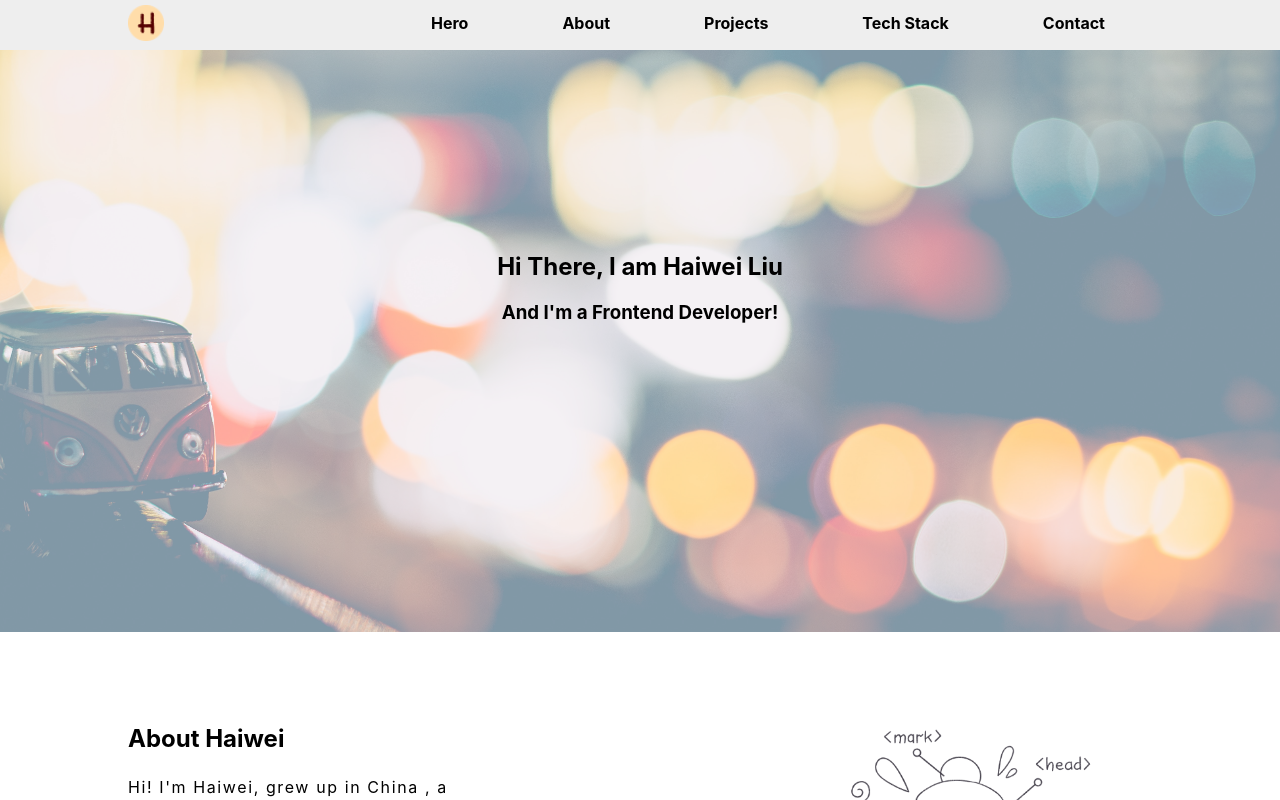
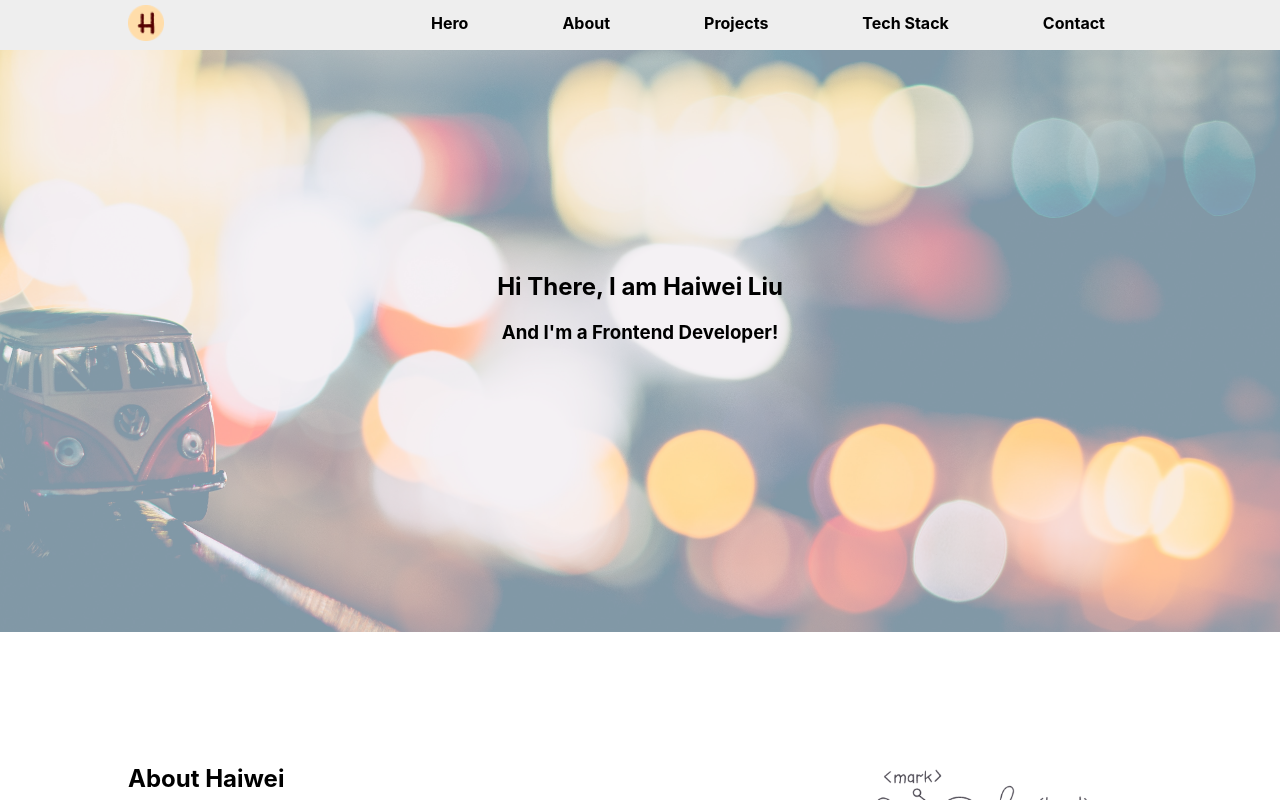
Before and after one commit to liuhaiwei-2021/portfolio-react, a React (Create React App) app: page / in a window 1280 px wide. Shown: the top 800 px of the page. Built offline with nearby package versions, Linux system fonts and the light colour scheme.

Commit message:
delete empty line

```diff
--- a/src/styles/CardProject.css
+++ b/src/styles/CardProject.css
@@ -1,7 +1,6 @@
 .card-title {
   pointer-events: none;
 }
-
 .card-body {
   padding: 4px;
 }
--- a/src/styles/CardTech.css
+++ b/src/styles/CardTech.css
@@ -3,11 +3,9 @@
   border-width: 0px;
   outline: none;
 }
-
 .card-title {
   pointer-events: none;
 }
-
 .card-tech {
   border-radius: 25px;
   padding: 8px;
--- a/src/styles/Hero.css
+++ b/src/styles/Hero.css
@@ -2,7 +2,7 @@
   display: grid;
   grid-template-columns: repeat(3, 1fr);
   grid-template-rows: 1fr 1fr 1fr 1fr;
-  /* padding: 20px 0px 20px; */
+  padding: 20px 0px 20px;
   width: 100%;
 }
 .hero-image {
--- a/src/styles/ModalForm.css
+++ b/src/styles/ModalForm.css
@@ -78,7 +78,6 @@
   background-color: #f1f1f1;
 }
 .btn-cancel {
-  color: red;
   grid-column-start: 3;
   grid-column-end: 4;
   grid-row-start: 1;
```
